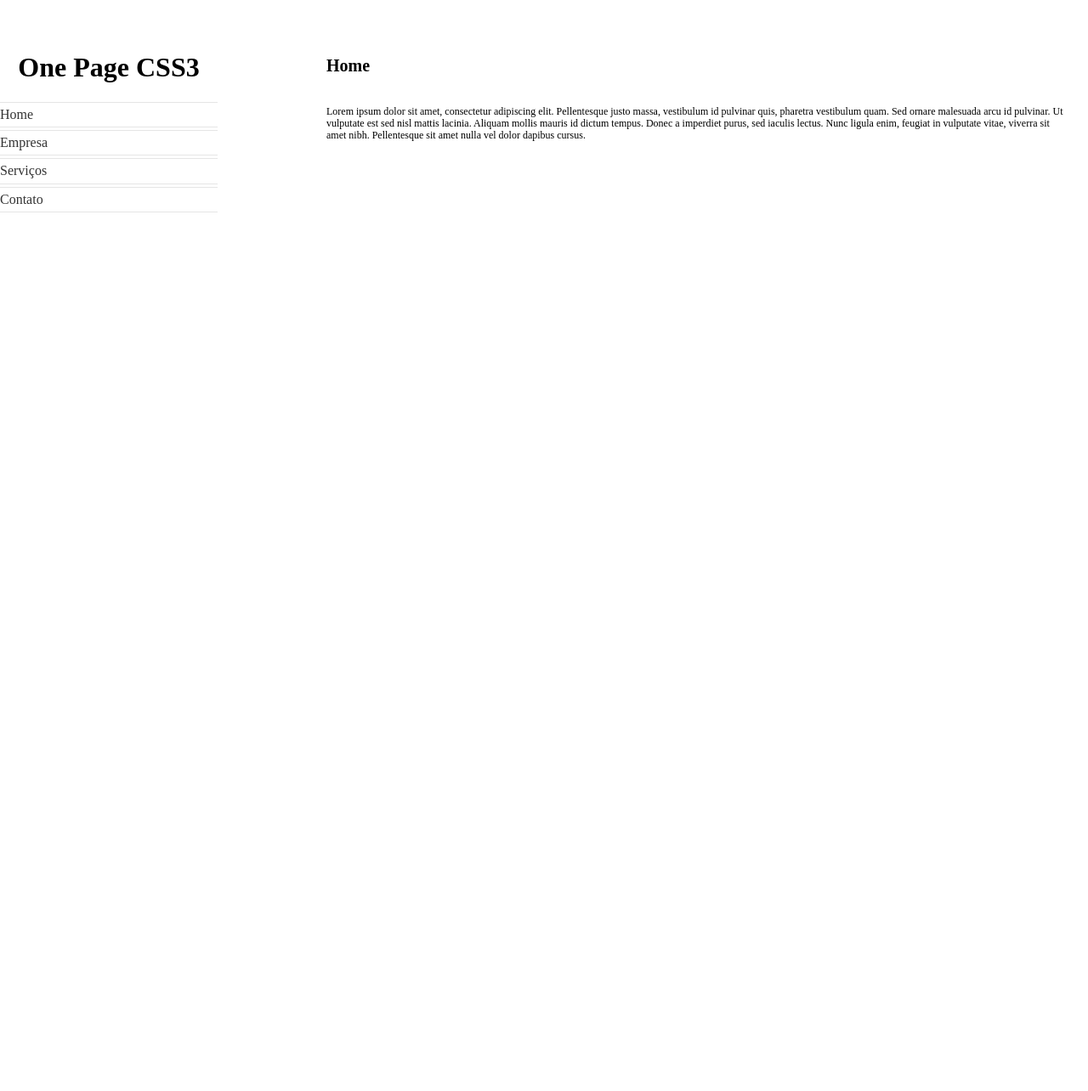
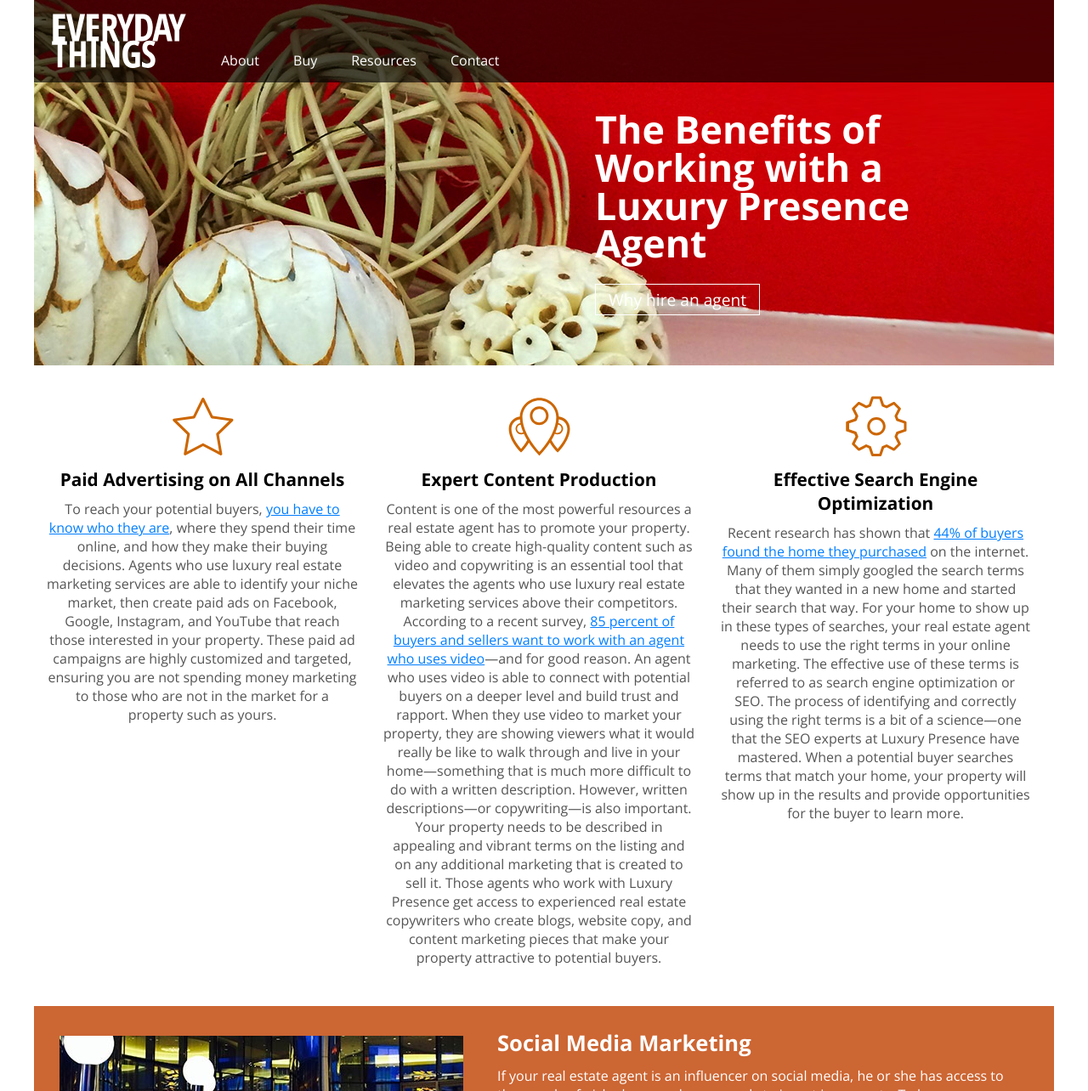
Before and after one commit to marco-novaes/testeideia2001, a plain HTML site: page index.html in a window 1280 px wide. Shown: the top 1284 px of the page at 85% size. Before the commit the page ends 800 px from the top, so only its background shows below. Drawn offline with nearby package versions, Linux system fonts and the light colour scheme.

Commit message:
segund commit

```diff
--- /dev/null
+++ b/css/print.css
@@ -0,0 +1,3 @@
+/* CSS Document for Print */
+
+@import url(http://fonts.googleapis.com/css?family=Open+Sans:300italic,700italic,700,300);
--- /dev/null
+++ b/css/screen.css
@@ -0,0 +1,174 @@
+/* CSS Document for Screens */
+
+@import url('https://fonts.googleapis.com/css2?family=Open+Sans:ital,wght@0,300;0,700;1,300;1,700&display=swap');
+
+body {font-family: 'Open Sans', sans-serif;font-size: 16px; font-weight:300 ; color: #555; margin: 0; padding: 0 ;}
+
+#page{ max-width: 1200px; margin: 0 auto; position: relative;}
+
+/* Text */
+h1{
+    margin: 0 0 1em 0;
+    font-size: 2.8em;
+    font-weight: 700;
+}
+h2{
+    margin: 0 0 .5em 0;
+    font-size: 1.6em;
+    font-weight: 700;
+    line-height: 1.1em;
+}
+h3{
+    margin: 0 0 .5em 0;
+    font-size: 1.3em;
+    font-weight: 700;
+}
+h4{
+    margin: 0 0 1.5em 0;
+    font-size: 1em;
+    font-weight: 700;
+}
+
+p{
+    margin: 0 0 1em 0;
+}
+
+a{
+    color: #007eff;
+}
+a:visited{
+    color:#65b1ff;
+}
+
+a.btn {font-size: 1.2em; text-decoration: none; color: #fff; border: 1px solid #fff; padding: 4px 15px;
+    transition: background-color .5s ;}
+a.btn:hover { background-color: rgba(0, 0, 0, .3)}
+
+/* Header */
+
+header{
+    height: 430px;
+    background: #cf0004 url(../images/banner_1200.jpg) no-repeat center bottom;
+    position:relative ;
+}
+
+header a.logo{
+    z-index: 1;
+    position: absolute;
+    display: block; width: 160px; height: 66px;
+    background: url(../images/logo.svg) no-repeat 0 0; background-size: contain;
+    top: 15px; left: 20px;
+}
+
+header a.logo span {display: none;}
+
+header div.hero { position: absolute; width: 42%; top: 130px; left: 55%;}
+header div.hero h1 { line-height: 1em; margin: 0 0 30px 0; color: #fff;}
+
+/* Section - All*/
+section {
+    padding: 0 30px;
+}
+section::after{ content: ''; display: block; clear: both;}
+
+/* Section - Main*/
+
+section.main {
+    margin-top: 20px; margin-bottom: 30px; padding: 0;
+}
+section.main aside {
+    width: 33%;
+    float: left;
+    text-align: center;
+}
+section.main .content{
+    margin:15px;
+    background: no-repeat center top; background-size: 75px 75px; padding-top: 85px;
+}
+
+section.main aside h3 a {color:#000; text-decoration: none;}
+section.main aside h3 a:hover{text-decoration: underline;}
+
+section.main aside .content.advertising { background-image: url(../images/icon_star.svg);}
+section.main aside .content.production { background-image: url(../images/icon_marker.svg);}
+section.main aside .content.search { background-image: url(../images/icon_gear.svg);}
+
+/* Section - Atmosphere*/
+section.atmosphere { background-color: #cc6633;
+padding-top: 30px; padding-bottom: 30px; color: #fff;}
+section.atmosphere article {padding: 0 20px 0 515px; background: url(../images/photo_lounge.jpg) no-repeat 0 5px;
+min-height: 220px;}
+
+/* Section - How to*/
+section.how-to { background-color: #eee9d9; position: relative;}
+
+section.how-to aside { width: 33%; float: left; margin-right: 10px;}
+
+section.how-to aside .content {padding: 30px 30px 20px 0;}
+
+section.how-to aside .content img { display: block; margin-bottom: 15px; width: 70%; }
+
+section.how-to aside .content h4 {margin-bottom:0;}
+section.how-to aside .content p {margin-bottom:.5em;}
+section.how-to aside .content a {display: inline-block; color: #cc6633; font-weight: 700;}
+
+
+/* Navigation */
+
+nav {
+    background-color: rgba(0, 0, 0, 65%);
+    position: absolute;
+    top: 0px; left: 0px;
+    padding: 50px 0 0 0;
+    width: 100%;
+}
+
+nav::after {content:''; display: block; clear: both;}
+
+nav ul { list-style: none; margin: 0; padding: 0;}
+
+nav ul li:hover{ background-color: #2b0306;}
+
+nav ul li:hover > ul{display: block;}
+
+nav ul li a {
+    display: inline-block;
+    color: #fff;
+    padding: 10px 20px;
+    text-decoration: none;
+    width: 125px;
+    position: relative;
+}
+
+nav ul li a:visited{ color:#fff}
+
+nav ul li a:hover{ color:#6d0911}
+
+nav ul ul { position: absolute; top: 100%; background-color: #2b0306; display: none;}
+
+nav ul ul li { position: relative;}
+
+nav ul ul ul {left: 100%; top: 0px;}
+
+
+
+/* top-level */
+
+nav > ul { padding-left: 200px;}
+nav > ul > li { float: left;}
+nav > ul > li > a { width: auto; padding: 10px 20px 15px 20px;}
+
+
+
+
+
+
+
+/* Footer */
+
+footer { font-size: .8em; margin: 40px; color:#999;}
+footer .content {display: inline; }
+
+footer a { margin-left: 30px; color: #777;}
+footer a:visited {color: #777;}
+footer a:hover {color: #000;}
--- a/index.html
+++ b/index.html
@@ -1,66 +1,171 @@
-<!doctype html>
-<html lang="en">
+<!DOCTYPE html>
+<html>
 	<head>
-	<meta charset="UTF-8">
-	<title>Teste Luxury</title>
-	<link rel="stylesheet" type="text/css" href="https://necolas.github.io/normalize.css/4.1.1/normalize.css">
-	<link rel="stylesheet" type="text/css" href="style.css">
+		<meta http-equiv="Content-Type" content="text/html; charset=UTF-8">
+		<meta name="viewport" content="width=device-width, initial-scale=1">
+		<title>Test Luxury</title>
+		<!-- <link rel="stylesheet" type="text-css" media="screen" href="css/screen.css"> -->
+		<link rel="stylesheet" href="css/screen.css">
 	</head>
 	<body>
-	<section id="home" class="content">
-		<article class="box">
-			<h2>Home</h2>
-			  <p>Lorem ipsum dolor sit amet, consectetur adipiscing elit. Pellentesque justo massa,
-			  vestibulum id pulvinar quis, pharetra vestibulum quam. Sed ornare malesuada arcu id pulvinar.
-			  Ut vulputate est sed nisl mattis lacinia. Aliquam mollis mauris id dictum tempus. Donec a
-			  imperdiet purus, sed iaculis lectus. Nunc ligula enim, feugiat in vulputate vitae,
-			  viverra sit amet nibh. Pellentesque sit amet nulla vel dolor dapibus cursus.
+		<div id="page">
+
+			<header>
+				<a class="logo" title="Luxury Test" href="https://pt.brazilluxuryrentals.com/"><span>Luxury Test</span></a>
+				<div class="hero">
+					<h1>The Benefits of Working with a Luxury Presence Agent</h1>
+					<a class="btn" title="Why hire an agent" href="#">Why hire an agent</a>
+				</div>
+
+
+			</header>
+
+			<section class="main">
+
+				<aside>
+					<div class="content advertising">
+						<h3><a href="#">Paid Advertising on All Channels</a></h3>
+			<p>To reach your potential buyers, <a href="#">you have to know who they are</a>, where they spend their time
+				online, and how they make their buying decisions. Agents who use luxury real estate marketing services are
+				able to identify your niche market, then create paid ads on Facebook, Google, Instagram, and YouTube that
+				reach those interested in your property. These paid ad campaigns are highly customized and targeted, ensuring
+				you are not spending money marketing to those who are not in the market for a property such as yours.
 			</p>
+
+					</div>
+				</aside>
+
+				<aside>
+					<div class="content production">
+						<h3><a href="#">Expert Content Production</a></h3>
+			<p>Content is one of the most powerful resources a real estate agent has to promote your property. Being able to create
+				high-quality content such as video and copywriting is an essential tool that elevates the agents who use luxury real
+				estate marketing services above their competitors. According to a recent survey, <a href="#">85 percent of buyers and sellers
+				want to work with an agent who uses video</a>—and for good reason. An agent who uses video is able to connect with
+				potential buyers on a deeper level and build trust and rapport. When they use video to market your property,
+				they are showing viewers what it would really be like to walk through and live in your home—something that is
+				much more difficult to do with a written description.
+				However, written descriptions—or copywriting—is also important. Your property needs to be described in appealing and
+				vibrant terms on the listing and on any additional marketing that is created to sell it. Those agents who work with
+				Luxury Presence get access to experienced real estate copywriters who create blogs, website copy, and content
+				marketing pieces that make your property attractive to potential buyers.
+				</p>
+					</div>
+				</aside>
+
+				<aside>
+					<div class="content search">
+						<h3><a href="#">Effective Search Engine Optimization</a></h3>
+			<p>Recent research has shown that <a href="#">44% of buyers found the home they purchased</a> on the internet. Many of them
+				simply googled the search terms that they wanted in a new home and started their search that way. For your
+				home to show up in these types of searches, your real estate agent needs to use the right terms in your
+				online marketing. The effective use of these terms is referred to as search engine optimization or SEO.
+				The process of identifying and correctly using the right terms is a bit of a science—one that the SEO experts
+				at Luxury Presence have mastered. When a potential buyer searches terms that match your home, your property will
+				show up in the results and provide opportunities for the buyer to learn more.
+			</p>
+					</div>
+				</aside>
+
+			</section>
+
+			<section class="atmosphere">
+				<article>
+					<h2>Social Media Marketing</h2>
+			<p>If your real estate agent is an influencer on social media, he or she has access to thousands of niche
+				buyers who are ready to invest in property. To be an influencer, an agent either needs to dedicate a large
+				chunk of their time to social media or they need to partner with luxury real estate marketing service
+				providers who can put in the work for them. Wouldn’t you rather your agent spent his or her time marketing
+				your property and let an expert handle their social media presence? At Luxury Presence, our dedicated
+				success team utilizes an agent’s stories and feed posts to help them go viral and become an authority in
+				their industry. Once they’ve harnessed the power of becoming an influencer, they can use their voice to
+				advocate for your home and sell it more quickly than their competitors.
+				<br>
+				<br>
+				<a class="btn" title="Social Media Marketing" href="#">Learn More</a>
+			</p>
+
 				</article>
 			</section>
-	<section id="company" class="content">
-		<article class="box">
-			<h2>Empresa</h2>
-			<p>Lorem ipsum dolor sit amet, consectetur adipiscing elit. Pellentesque justo massa,
-			  vestibulum id pulvinar quis, pharetra vestibulum quam. Sed ornare malesuada arcu id pulvinar.
-			  Ut vulputate est sed nisl mattis lacinia. Aliquam mollis mauris id dictum tempus. Donec a
-			  imperdiet purus, sed iaculis lectus. Nunc ligula enim, feugiat in vulputate vitae,
-			  viverra sit amet nibh. Pellentesque sit amet nulla vel dolor dapibus cursus.
+
+			<section class="how-to">
+				<aside>
+					<div class="content">
+						<img src="images/photo_seating.jpg" alt="Immersive Property Experience">
+						<h4>Immersive Property Experience</h4>
+			<p>Every real estate agent’s success starts with their website. If an agent doesn’t have a responsive,
+				user-friendly website that is easy to navigate and provides an immersive experience for viewers who want
+				to look at properties, they’ve already lost their advantage. Those agents who work with Luxury Presence
+				have websites that are designed and managed by seasoned professionals who know what property buyers want.
+				Their sites are designed to impress with virtual tour integration, HD video capabilities, and lead capture
+				strategies that help agents sell your home. Agents are further supported by analytics reporting,
+				SEO optimization, third party integrations, and a reporting dashboard to help them easily utilize their
+				site and maximize its potential. An agent who is backed by a powerful website is one who can easily
+				reach a niche audience, streamline the selling process, and ensure your home gets the best promotion possible.
 			</p>
-		</article>
+			<a title="Learn how to immersive property experience" href="https://pt.brazilluxuryrentals.com/">Learn more</a>
+					</div>
+				</aside>
+				<aside>
+					<div class="content">
+						<img src="images/photo_lighting.jpg" alt="Immersive Property Experience">
+						<h4>A Powerful Network of Referral Partners and Fellow Agents</h4>
+			<p>No matter how many powerful tools your real estate agent has at his or her disposal, sometimes word-of-mouth
+				 marketing is still the best way to sell a property. Agents who work with luxury real estate marketing
+				 services are connected with referral partners and a community of agents who can help them find the perfect
+				 buyer for your property. They can market your home specifically to individuals they’ve identified through
+				 their sources to be ready to purchase a home just like yours. This allows them to bypass traditional
+				 listings, saving both of you time, money, and unnecessary frustration.<a> 17 of the world’s top 100 agents</a> work with Luxury Presence, putting your agent in elite company that elevates them in both professionalism and influence.
+				 Choosing the right real estate agent is the most important decision you will make when you’re ready to sell your home. When you work with an agent who has partnered with Luxury Presence, you will be hiring one who has a powerful marketing team at his or her side.
+				 </p>
+			<a title="Learn how to do a powerful network of referral partners and fellow agents" href="https://pt.brazilluxuryrentals.com/">Learn more</a>
+					</div>
+
+
 			</section>
-	<section id="service" class="content">
-		<article class="box">
-			<h2>Serviços</h2>
-			 <p>Lorem ipsum dolor sit amet, consectetur adipiscing elit. Pellentesque justo massa,
-			  vestibulum id pulvinar quis, pharetra vestibulum quam. Sed ornare malesuada arcu id pulvinar.
-			  Ut vulputate est sed nisl mattis lacinia. Aliquam mollis mauris id dictum tempus. Donec a
-			  imperdiet purus, sed iaculis lectus. Nunc ligula enim, feugiat in vulputate vitae,
-			  viverra sit amet nibh. Pellentesque sit amet nulla vel dolor dapibus cursus.
-			</p>
-		</article>
-	</section>
-	<section id="contact" class="content">
-		<article class="box">
-			<h2>Contato</h2>
-			<p>Lorem ipsum dolor sit amet, consectetur adipiscing elit. Pellentesque justo massa,
-			  vestibulum id pulvinar quis, pharetra vestibulum quam. Sed ornare malesuada arcu id pulvinar.
-			  Ut vulputate est sed nisl mattis lacinia. Aliquam mollis mauris id dictum tempus. Donec a
-			  imperdiet purus, sed iaculis lectus. Nunc ligula enim, feugiat in vulputate vitae,
-			  viverra sit amet nibh. Pellentesque sit amet nulla vel dolor dapibus cursus.
-			</p>
-		</article>
-	</section>
-	<header>
-		<h1>One Page CSS3</h1>
+
 			<nav>
 				<ul>
-				<li id="link-home"><a href="#home">Home</a></li>
-				<li id="link-company"><a href="#company">Empresa</a></li>
-				<li id="link-service"><a href="#service">Serviços</a></li>
-				<li id="link-contact"><a href="#contact">Contato</a></li>
+					<li>
+						<a title="About" href="#">About</a>
+						<ul>
+							<li>
+								<a title="Meet"href="#">Meet</a>
+							</li>
+							<li>
+								<a title="Press"href="#">Press</a>
+							</li>
+							<li>
+								<a title="Testimonials"href="#">Testimonials</a>
+							</li>
 						</ul>
+					</li>
+					<li>
+						<a title="Buy" href="#">Buy</a>
+
+					</li>
+					<li>
+						<a title="Resources" href="#">Resources</a>
+
+					</li>
+					<li>
+						<a title="Contact" href="#">Contact</a>
+
+					</li>
+				</ul>
+
+
 			</nav>
-	</header>
+
+			<footer>
+				&copy; Test Luxury
+				<div class="content">
+					<a title="Privacy Policy" href="#">Privacy Policy</a>
+					<a title="Terms of Service" href="#">Terms of Service"</a>
+				</div>
+			</footer>
+
+		</div>
+
 	</body>
 </html>
--- a/style.css
+++ /dev/null
@@ -1,68 +0,0 @@
-body{
-    background: url(../images/background.jpg) no-repeat fixed center top;
-}
-header{
-    width:20%;
-    background:#fff;
-    position: absolute;
-    left:0;
-    top:5%;
-    z-index: 5;
-}
-header h1{
-    text-align: center;
-}
-nav ul{
-    list-style:none;
-    margin:5px 0;
-    padding:0;
-}
-nav a{
-    display: flex;
-    border:1px solid #e5e5e5;
-    border-left:0;
-    border-right:0;
-    margin:3px 0;
-    color:#333;
-    padding:5px 0;
-    text-decoration: none;
-}
-.box{
-    position:absolute;
-    top:5%;
-    right:10px;
-    width:70%;
-    height:70%;
-    background:#fff;
-}
-.box h2{
-    font-size:20px;
-    padding:10px;
-}
-.box p{
-    font-size:12px;
-    padding:10px;
-}
-.content{
-    min-width: 100%;
-    height: 98%;
-    position: absolute;
-    margin-left:-101%;
-    -webkit-transition: margin-left .8s ease-in-out;
-    -moz-transition: margin-left .8s ease-in-out;
-    -o-transition: margin-left .8s ease-in-out;
-    transition: margin-left .8s ease-in-out;
-}
-.content:target{
-    margin-left:0;
-}
-#home{
-    margin-left:0;
-}
-#home:target ~ header #link-home a,
-#company:target ~ header #link-company a,
-#service:target ~ header #link-service a,
-#contact:target ~ header #link-contact a{
-    background: #333;
-    color: #fff;
-}
```
Also changed, not shown: images/banner_1200.jpg (added), images/banner_425.jpg (added), images/banner_625.jpg (added), images/banner_825.jpg (added), images/icon_gear.svg (added), images/icon_marker.svg (added), images/icon_star.svg (added), images/logo.svg (added), images/logo_small.svg (added), images/photo_cup.jpg (added), images/photo_lighting.jpg (added), images/photo_lounge.jpg (added), images/photo_seating.jpg (added), 2 other files. Lines whose indentation alone changed are shown as unchanged.
